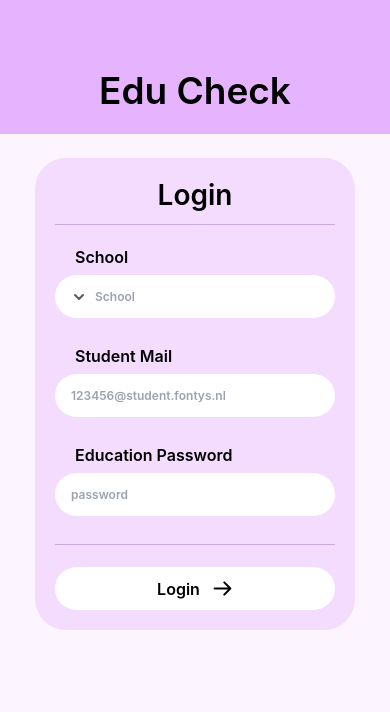
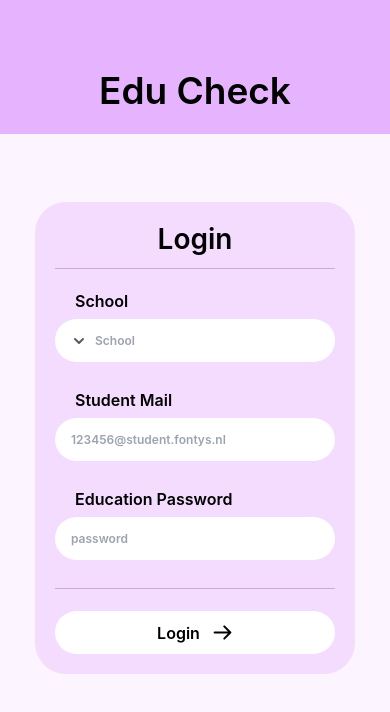
Before and after one commit to Daafh07/EduCheckApp, a React Native app: screen / in a window 390 px wide. Shown: the top 712 px of the page. Built offline with nearby package versions, Linux system fonts and the light colour scheme.

Commit message:
add resposif

```diff
--- a/src/screens/LoginScreen.jsx
+++ b/src/screens/LoginScreen.jsx
@@ -126,7 +126,7 @@ const styles = StyleSheet.create({
   content: {
     flex: 1,
     paddingHorizontal: Math.round(width * 0.09),
-    paddingTop: Math.round(height * 0.028),
+    paddingTop: Math.round(height * 0.08),
     position: 'relative',
   },
   loginCard: {
```
